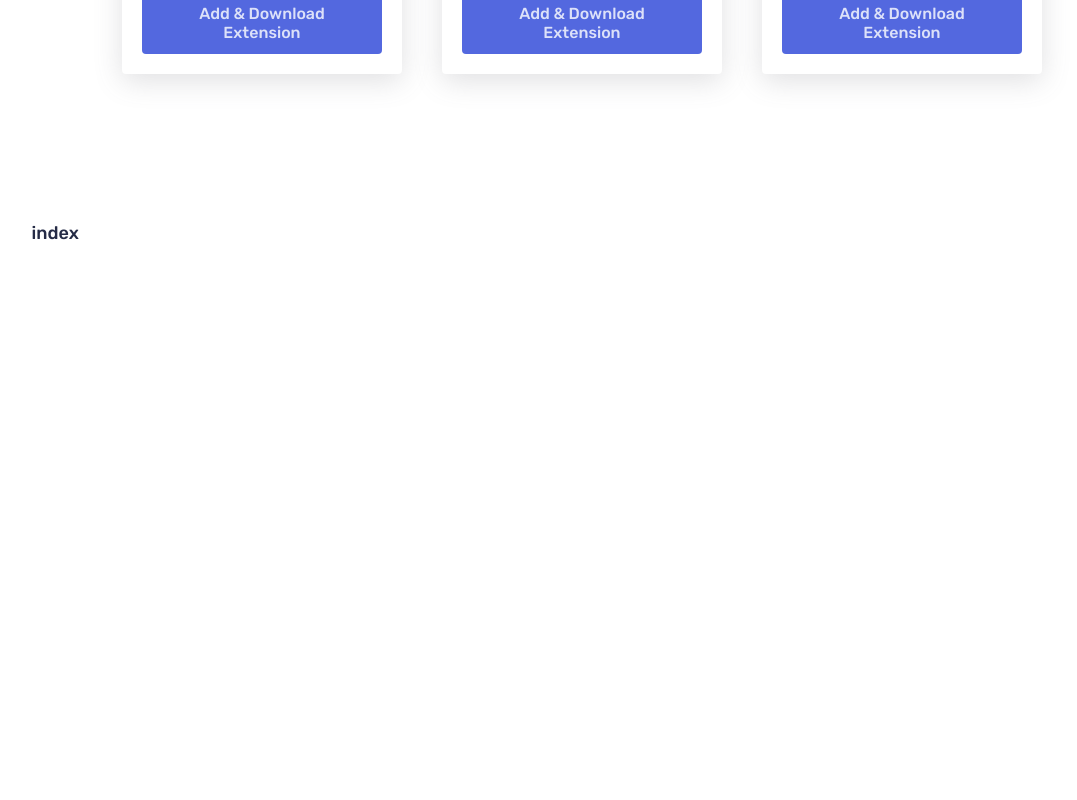
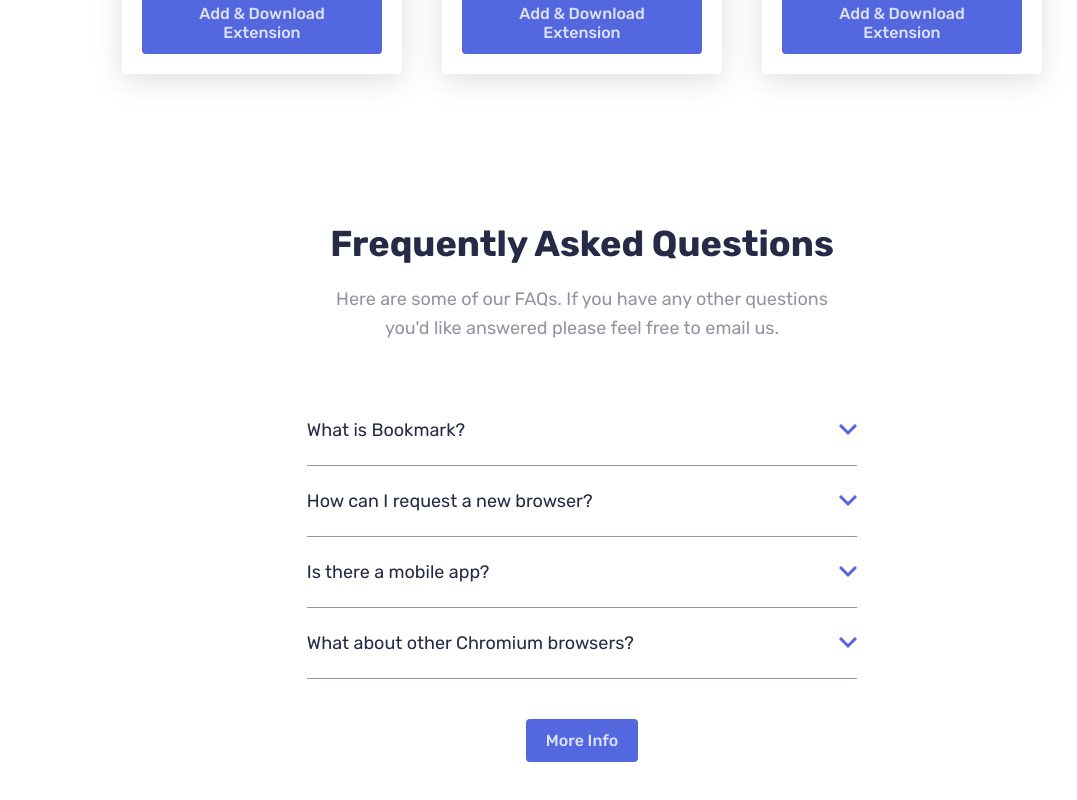
Before and after one commit to yusufardapeker/bookmark-landing-page, a React (Vite) app: page / in a window 1280 px wide. Shown: the part 2178-2978 px from the top of the page, without its empty margins (58-1135 px from the left). Before the commit the page ends 2422 px from the top, so only its background shows below. Built offline with nearby package versions, Linux system fonts and the light colour scheme.

Commit message:
Code FAQ section

```diff
--- /dev/null
+++ b/src/components/FAQ/constant.jsx
@@ -0,0 +1,22 @@
+export const faqContent = [
+	{
+		question: "What is Bookmark?",
+		answer:
+			"Lorem ipsum dolor sit amet,consectetur adipiscing elit. Fusce tincidunt justo eget ultricies fringilla. Phasellus blandit ipsum quis quam ornare mattis.",
+	},
+	{
+		question: "How can I request a new browser?",
+		answer:
+			"Vivamus luctus eros aliquet convallis ultricies. Mauris augue massa, ultricies non ligula. Suspendisse imperdiet. Vivamus luctus eros aliquet convallis ultricies. Mauris augue massa,ultricies non ligula. Suspendisse imperdie tVivamus luctus eros aliquet convallis ultricies. Mauris augue massa, ultricies non ligula. Suspendisse imperdiet.",
+	},
+	{
+		question: "Is there a mobile app?",
+		answer:
+			"Sed consectetur quam id neque fermentum accumsan. Praesent luctus vestibulum dolor, utcondimentum urna vulputate eget. Cras in ligula quis est pharetra mattis sit amet pharetra purus. Sed sollicitudin ex et ultricies bibendum.",
+	},
+	{
+		question: "What about other Chromium browsers?",
+		answer:
+			"Integer condimentum ipsum id imperdiet finibus. Vivamus in placerat mi, at euismod dui. Aliquam vitae neque eget nisl gravida pellentesque non ut velit.",
+	},
+];
--- a/src/components/FAQ/faq.scss
+++ b/src/components/FAQ/faq.scss
@@ -0,0 +1,71 @@
+@import "../../styles/main.scss";
+
+#faq {
+	display: flex;
+	flex-direction: column;
+
+	button {
+		align-self: center;
+		margin-top: 40px;
+	}
+
+	.faq-items {
+		display: flex;
+		flex-direction: column;
+		gap: 24px;
+		margin-top: 48px;
+
+		.faq {
+			border-bottom: 1px solid $grayish-blue;
+			padding-bottom: 12px;
+
+			.question {
+				display: flex;
+				align-items: center;
+				justify-content: space-between;
+				margin-bottom: 12px;
+
+				&-text {
+					font-weight: $fw-regular;
+				}
+			}
+
+			.answer {
+				display: none;
+			}
+
+			.arrow-icon {
+				transition: transform 200ms;
+				cursor: pointer;
+			}
+
+			&.show .answer {
+				display: block;
+			}
+
+			&.show .arrow-icon path {
+				stroke: red;
+			}
+
+			&.show .arrow-icon {
+				transform: rotate(180deg);
+			}
+		}
+	}
+}
+
+@media (min-width: 376px) {
+	#faq {
+		.description {
+			width: 44ch;
+			margin-left: auto;
+			margin-right: auto;
+		}
+
+		.faq-items {
+			width: 50%;
+			margin-left: auto;
+			margin-right: auto;
+		}
+	}
+}
--- a/src/components/FAQ/index.jsx
+++ b/src/components/FAQ/index.jsx
@@ -2,8 +2,44 @@ import React from "react";
 
 import "./faq.scss";
 
-function index() {
-	return <div>index</div>;
+import InformationContent from "../shared/InfoContent";
+import Button from "../shared/Button";
+
+import { faqContent } from "./constant";
+
+const handleClick = (e) => {
+	const clickedFaqElement = e.target.closest(".faq");
+
+	clickedFaqElement.classList.toggle("show");
+};
+
+function FAQ() {
+	return (
+		<section id="faq">
+			<InformationContent
+				title={"Frequently Asked Questions"}
+				description={
+					"Here are some of our FAQs. If you have any other questions you'd like answered please feel free to email us."
+				}
+			/>
+
+			<div className="faq-items">
+				{faqContent.map((faq, index) => (
+					<div className="faq" key={index}>
+						<div className="question" onClick={(e) => handleClick(e)}>
+							<h4 className="question-text">{faq.question}</h4>
+							<svg className="arrow-icon" xmlns="http://www.w3.org/2000/svg" width="18" height="12">
+								<path fill="none" stroke="#5267DF" strokeWidth="3" d="M1 1l8 8 8-8" />
+							</svg>
+						</div>
+						<p className="answer">{faq.answer}</p>
+					</div>
+				))}
+			</div>
+
+			<Button text={"More Info"} className={"btn-primary"} />
+		</section>
+	);
 }
 
-export default index;
+export default FAQ;
```
